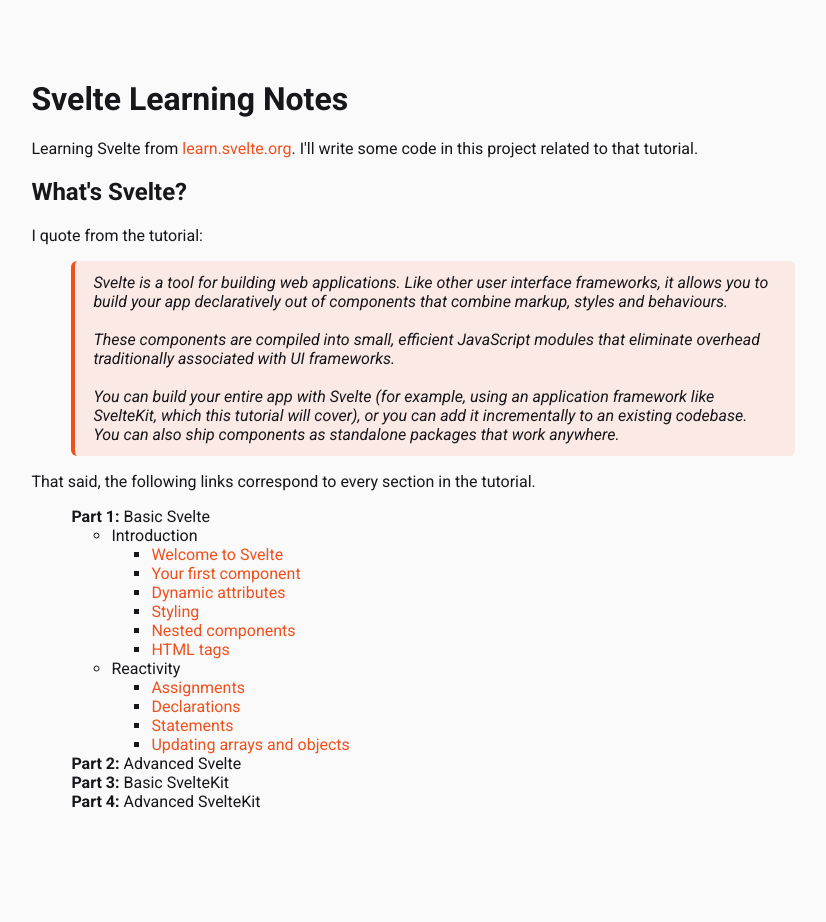
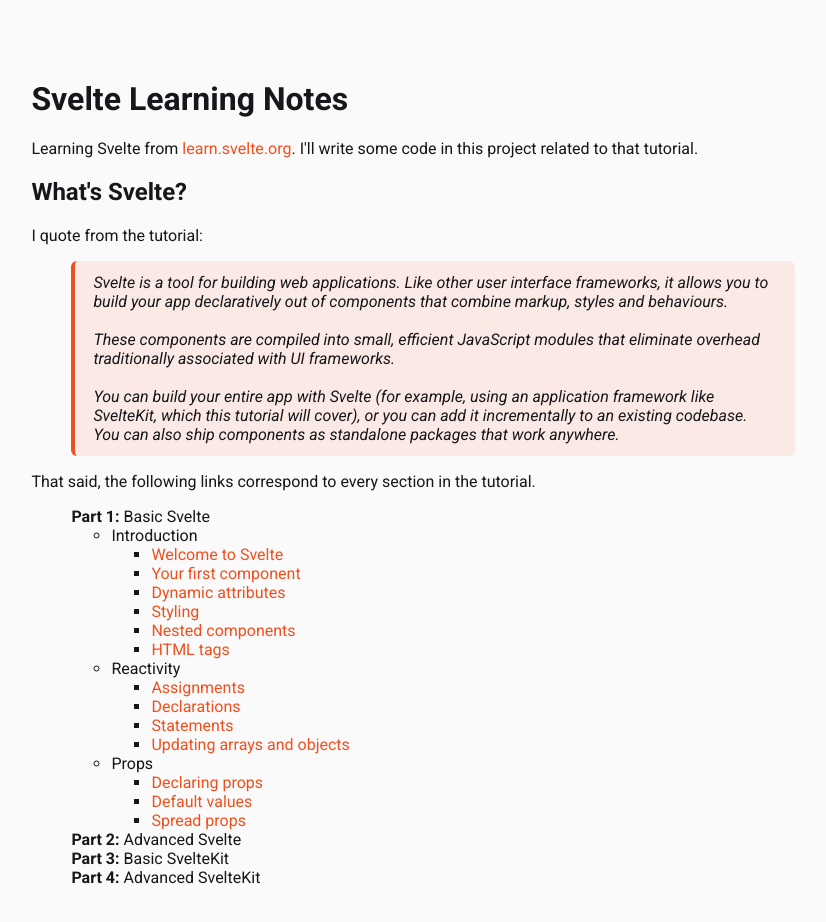
Before and after one commit to Miqueas/Learning-Notes, a SvelteKit app in the folder Svelte/: page / in a window 1280 px wide. Shown: the top 922 px of the page, without its empty margins (207-1033 px from the left). Before the commit the page ends 891 px from the top, so only its background shows below. Built offline with nearby package versions, Linux system fonts and the light colour scheme.

Commit message:
Svelte: updated home page

```diff
--- a/Svelte/src/routes/+page.svelte
+++ b/Svelte/src/routes/+page.svelte
@@ -42,6 +42,13 @@
           <li><a href="/basic-svelte/reactivity/updating-arrays-and-objects">Updating arrays and objects</a></li>
         </ul>
       </li>
+      <li>Props
+        <ul>
+          <li><a href="/basic-svelte/props/declaring-props">Declaring props</a></li>
+          <li><a href="/basic-svelte/props/default-values">Default values</a></li>
+          <li><a href="/basic-svelte/props/spread-props">Spread props</a></li>
+        </ul>
+      </li>
     </ul>
   </li>
   <li>Advanced Svelte</li>
```
